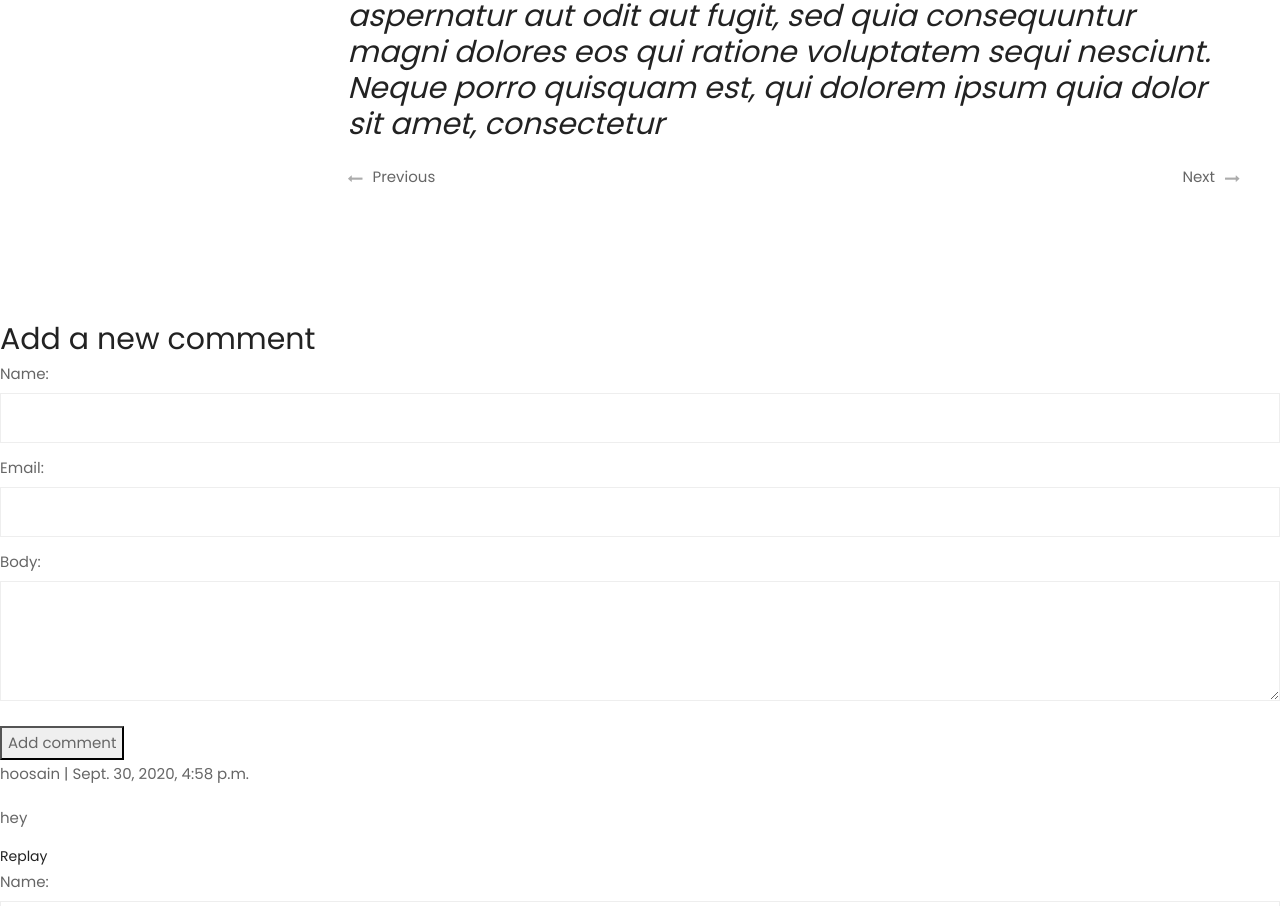
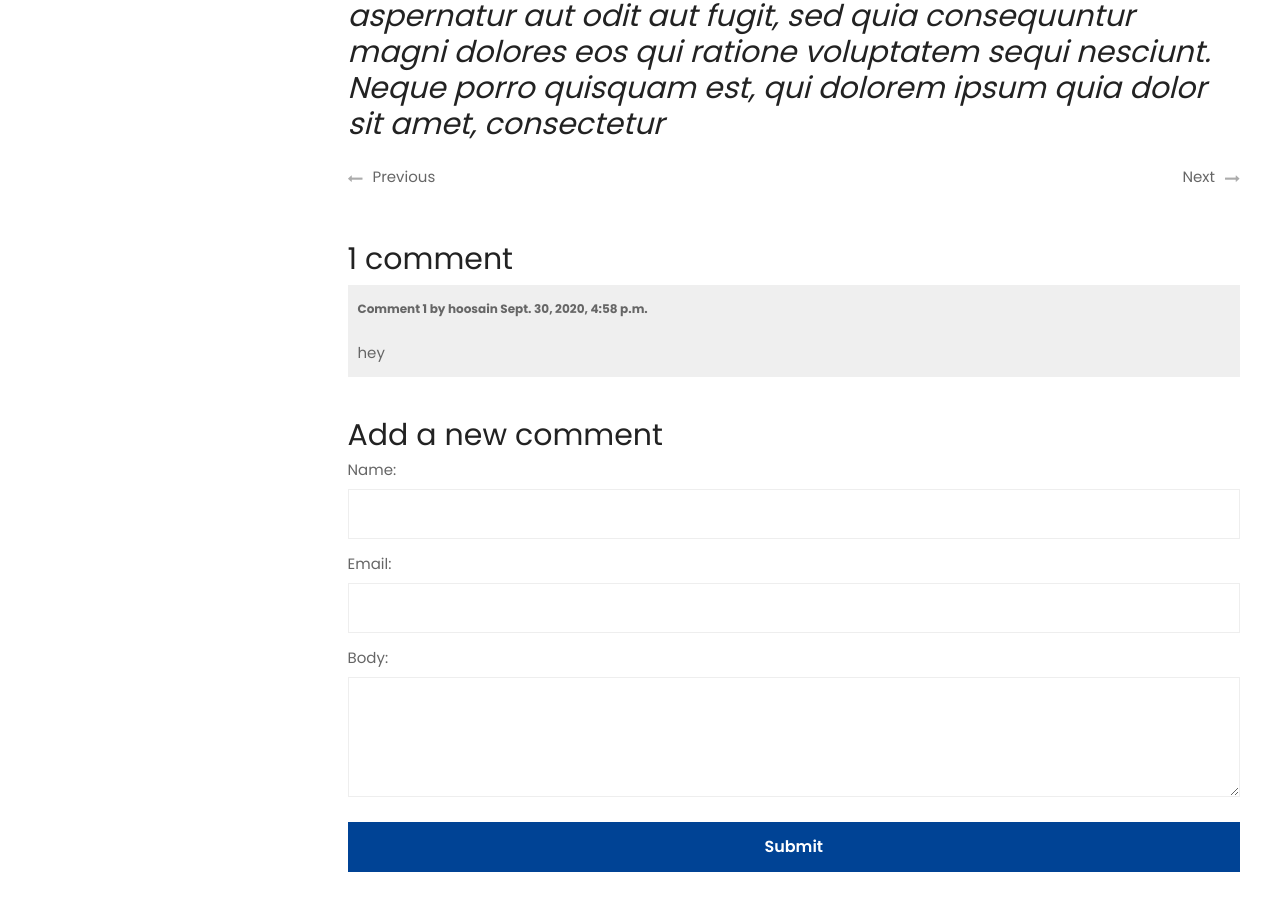
Before and after one commit to Sabbirdiu/DjangoRealEstate, a Django app: a page that uses templates/header.html in a window 1280 px wide. Shown: the part 1977-2883 px from the top of the page. Run offline with Django 3.2, Linux system fonts and the light colour scheme; data comes from the database, SQL or seed files in the repository; some libraries are stand-ins or nearby versions.

Commit message:
update comment

```diff
--- a/realestate/settings.py
+++ b/realestate/settings.py
@@ -43,6 +43,7 @@ INSTALLED_APPS = [
     'contact',
     'ckeditor',
     'ckeditor_uploader',
+    'crispy_forms',
 ]
 
 MIDDLEWARE = [
@@ -149,3 +150,4 @@ from django.contrib.messages import constants as messages
 MESSAGE_TAGS = {
     messages.ERROR: 'danger'
 }
+CRISPY_TEMPLATE_PACK = 'bootstrap4'
--- a/templates/header.html
+++ b/templates/header.html
@@ -133,7 +133,7 @@
                     <div class="col mr-sm-50 mr-xs-50">
                         <div class="header-user">
                             {% if user.is_authenticated %}
-                            <a href="{% url 'account' %}" class="user-toggle"><i class="pe-7s-user"></i><span>{{ user.first_name }} account</span></a>
+                            <a href="{% url 'account' %}" class="user-toggle"><i class="pe-7s-user"></i><span>{{ user.first_name }} Account</span></a>
                             {% else %}
                             <a href="{% url 'register' %}" class="user-toggle"><i class="pe-7s-user"></i><span>Login or Register</span></a>
                             {% endif %}
--- a/templates/news-details.html
+++ b/templates/news-details.html
@@ -2,6 +2,24 @@
 {% load static %}
 
 {% block content %}
+<style>
+    .post-body img {
+      width: 100%;
+    }
+    /* comments */
+  .comment {
+      padding:10px;
+  }
+  .comment:nth-child(even) {
+      background:#efefef;
+  }
+  .comment .info {
+      font-weight:bold;
+      font-size:12px;
+      color:#666;
+  }
+
+  </style>
 
     <!--Page Banner Section start-->
     <div class="page-banner-section section">
@@ -47,73 +65,36 @@
                     </div>
 
                     <!--Comment start-->
-                    <!-- <div class="comment-wrap section">
-                        <h3> Total Comments {{comments.count}}</h3>
+                    <div class="comment-wrap section">
+                        {% with comments.count as total_comments %}
+                        <h2>
+                          {{ total_comments }} comment{{ total_comments|pluralize }}
+                        </h2>
+                        {% endwith %}
                         {% for comment in comments %}
-                        <ul class="comment-list">
-                            <li>
-                                <div class="comment">
-
-                                    <div class="content">
-                                        <h5>{{ comment.name }}  </h5>
-                                        <div class="d-flex flex-wrap justify-content-between">
-                                            <span class="time">{{ comment.created }}</span>
-                                            <a href="#" class="reply">reply</a>
-                                            <button id="formButton" type="button" name="button" class="reply-btn reply button btn-outline-dark btn-sm" >Reply</button>
-                                        </div>
-                                        <div class="decs">
-                                            <p>{{ comment.body|linebreaks }}</p>
-                                        </div>
-                                    </div>
-                                </div>
-                                {% for replay in comment.replies.all %}
-                                <ul class="child-comment">
-                                    <li>
-                                        <div class="comment">
-
-                                            <div class="content">
-                                                <h5>{{ replay.name }} </h5>
-                                                <div class="d-flex flex-wrap justify-content-between">
-                                                    <span class="time"> {{ replay.created }}</span>
-
-                                                    <button id="formButton" type="button" name="button" class="reply-btn reply button btn-outline-dark btn-sm" >Reply</button>
-                                                </div>
-                                                <div class="decs replied-comments">
-                                                    <p>{{ replay.body }}</p>
-                                                    <form action="." method="post" id="form1">
-                                                        {{ comment_form.as_p }}
-                                                        {% csrf_token %}
-
-                                                       <input type="hidden" name="parent_id" value="{{ comment.id }}">
-                                                       <input class="  btn btn-primary" type="button" name="button" value="Replay">
-                                                   </form>
-                                                </div>
-                                            </div>
-                                        </div>
-                                    </li>
-                                </ul>
-                                {% endfor %}
-                            </li>
-
-                        </ul>
+                        <div class="comment">
+                          <p class="info">
+                            Comment {{ forloop.counter }} by {{ comment.name }}
+                            {{ comment.created }}
+                          </p>
+                        {{ comment.body|linebreaks }}
+                        </div>
                         {% empty %}
-
-                        <h4>There are no comments yet.</h4>
+                        <p>There are no comments yet.</p>
                         {% endfor %}
 
-                        <h3>Add a Comment</h3>
+                        {% if new_comment %}
+                        <h2>Your comment has been added.</h2>
+                        {% else %}
+                        <h2>Add a new comment</h2>
+                        <form  method="post">
+                            {{ comment_form.as_p }}
+                          {% csrf_token %}
+                          <p><input class="btn btn-outline-secondary" type="submit" value="Submit"></p>
+                        </form>
+                        {% endif %}
 
-                        <div class="comment-form">
-                            <form action="." method="POST">
-                                <div class="">
-                                    {{ comment_form.as_p }}
-                                    {% csrf_token %}
-                                    <div class="col-12"><button type="submit" class="btn">send now</button></div>
-                                </div>
-                            </form>
-                        </div>
-
-                    </div> -->
+                    </div>
                     <!--Comment end-->
 
                 </div>
@@ -234,35 +215,4 @@
             </div>
         </div>
     </div>
-<!-- Comments Form -->
-<h2>Add a new comment</h2>
-<form action="." method="post">
-    {{ comment_form.as_p }}
-    {% csrf_token %}
-    <button type="submit">Add comment</button>
-</form>
-
-<!-- Comment with nested comments -->
-{% for comment in comments %}
-    <div class="comment" style="background-color: ">
-        <p class="info">{{ comment.name }} | {{ comment.created }}</p>
-            {{ comment.body|linebreaks }}
-
-        {% for replay in comment.replies.all %}
-            <p class="info">{{ replay.name }} | {{ replay.created }}</p>
-            <li>{{ replay.body }}</li>
-        {% endfor %}
-
-        <h5>Replay</h5>
-        <form action="." method="post">
-            {{ comment_form.as_p }}
-            {% csrf_token %}
-            <!-- Hidden input for parent comment.id -->
-            <input type="hidden" name="parent_id" value="{{ comment.id }}">
-            <input class="btn btn-primary" type="submit" value="Replay">
-        </form>
-    </div>
-{% empty %}
-<h4>There are no comments yet.</h4>
-{% endfor %}
     {% endblock %}
```
